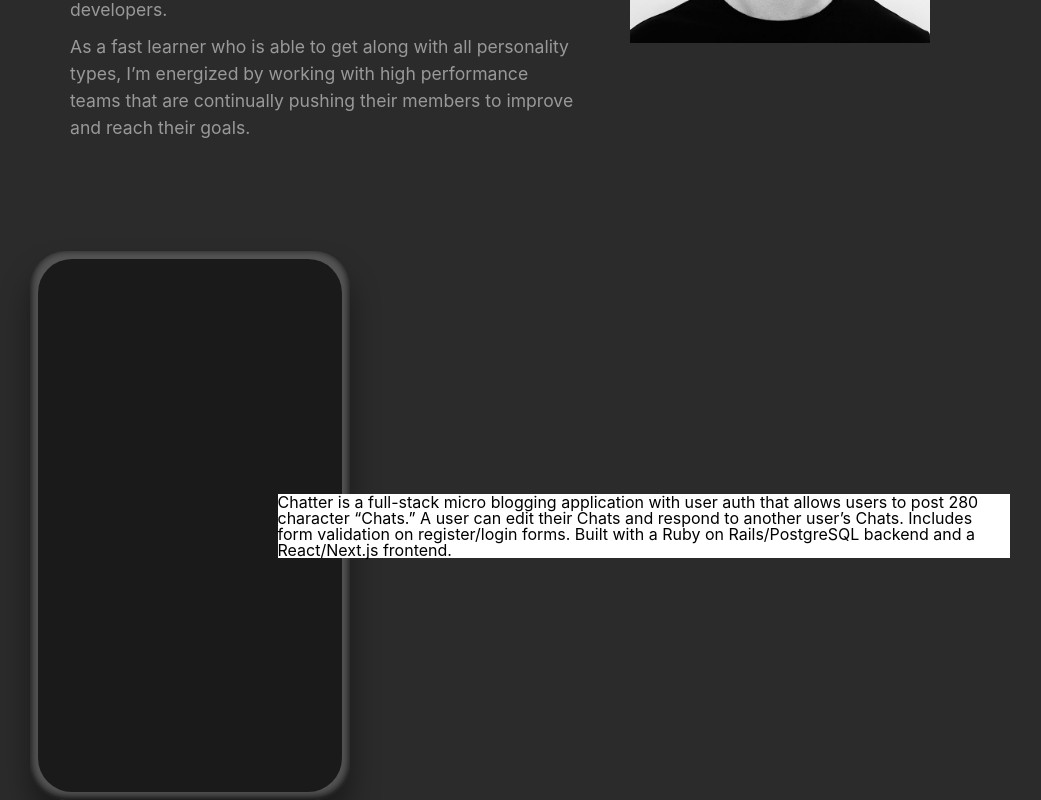
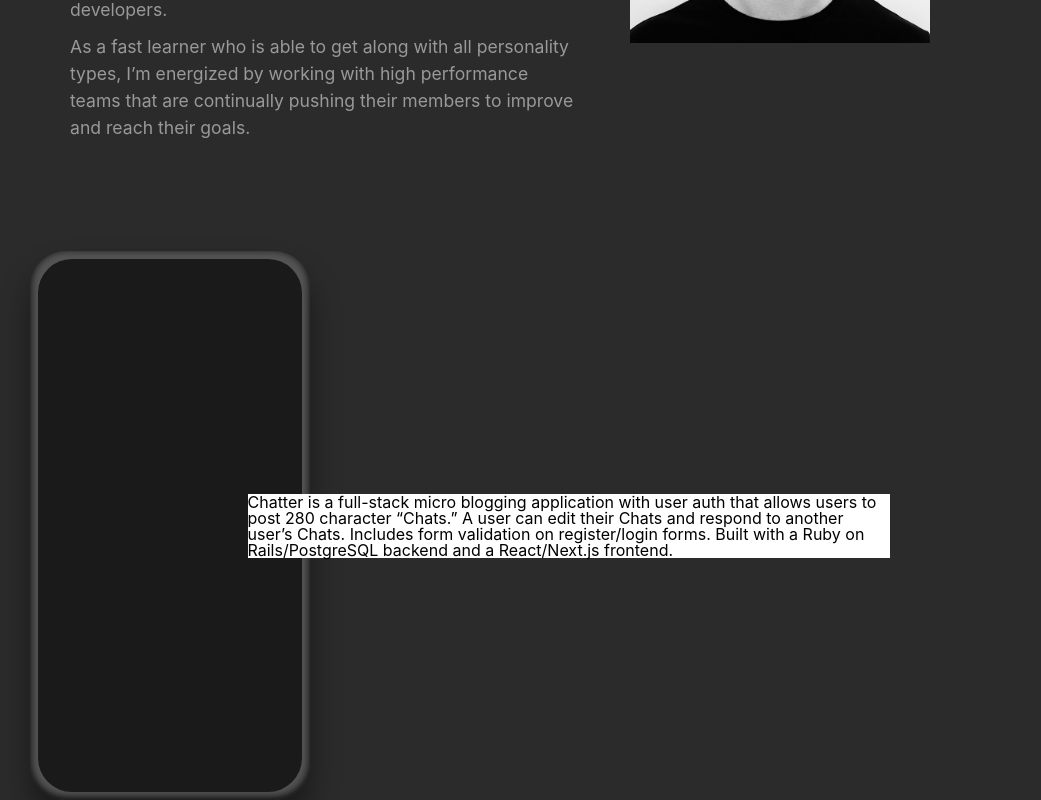
Before and after one commit to christianjbolus/portfolio_v2, a Svelte app: page / in a window 1280 px wide. Shown: the part 1327-2127 px from the top of the page, without its empty margins (120-1161 px from the left). Built offline with nearby package versions, Linux system fonts and the light colour scheme.

Commit message:
Set max-width of projects section

```diff
--- a/src/components/sections/Projects.svelte
+++ b/src/components/sections/Projects.svelte
@@ -2,7 +2,13 @@
   import { Project } from '../index'
 </script>
 
-<section id="projects">
+<section class="projects" id="projects">
   <Project />
 
 </section>
+
+<style>
+  .projects {
+    max-width: 860px;
+  }
+</style>
```
